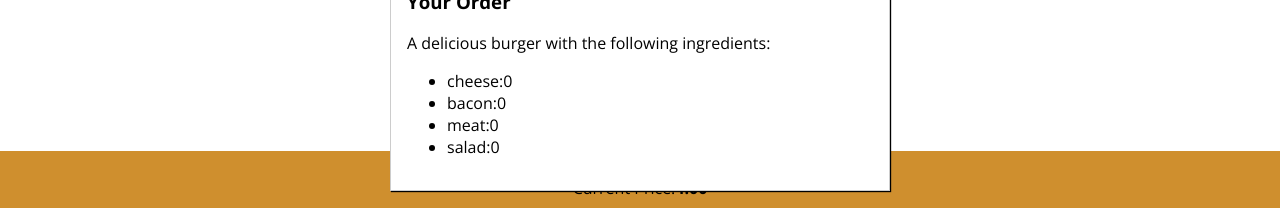
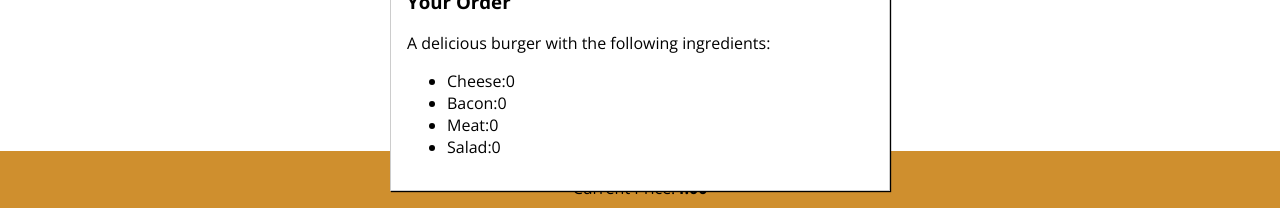
Before and after one commit to Er0x05/react-app-burger, a React (Create React App) app: page / in a window 1280 px wide. Shown: the part 287-495 px from the top of the page. Built offline with nearby package versions, Linux system fonts and the light colour scheme.

Commit message:
4th version : add 1 style

```diff
--- a/src/components/Burger/OrderSummary/OrderSummary.js
+++ b/src/components/Burger/OrderSummary/OrderSummary.js
@@ -4,7 +4,7 @@ import Aux from '../../../Hoc/AuxSupport';
 const orderSummary = (props) => {
 
     const ingredientSummary = Object.keys(props.ingredients)
-                                .map(el=><li key={el}><span>{el}:{props.ingredients[el]}</span></li>);
+                                .map(el=><li key={el}><span style={{textTransform: 'capitalize'}}>{el}:{props.ingredients[el]}</span></li>);
 
     return (
         <Aux>
```
